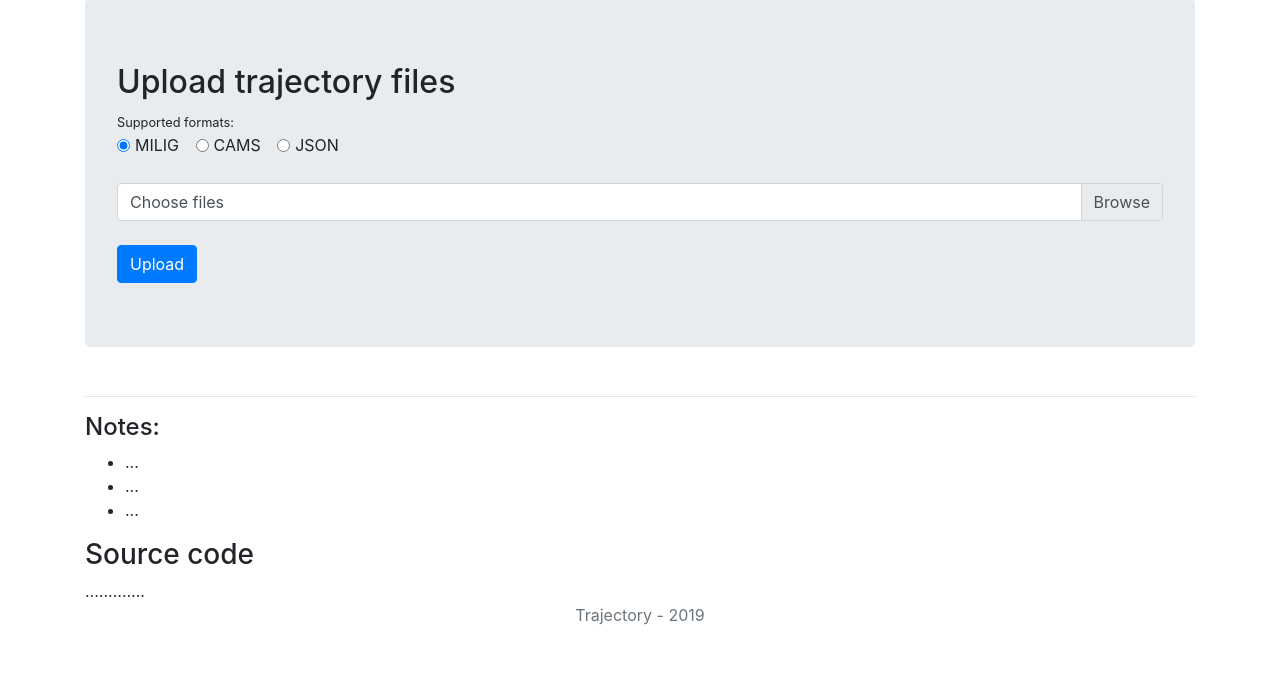
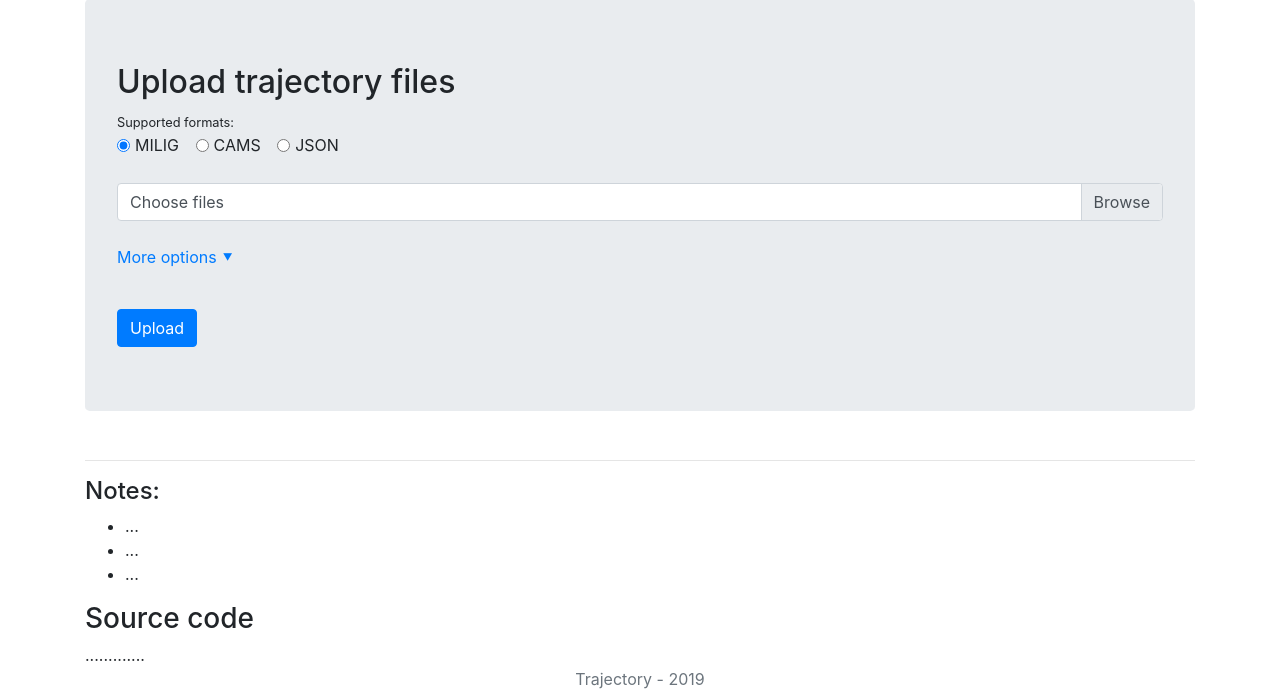
Before and after one commit to rickybassom/trajectory, a Flask app: page /trajectory/ in a window 1280 px wide. Shown: the part 101-800 px from the top of the page. Run offline with Flask 2, Linux system fonts and the light colour scheme; some libraries are stand-ins or nearby versions.

Commit message:
add more options

```diff
--- a/app/static/style.css
+++ b/app/static/style.css
@@ -1,6 +1,11 @@
 body {
     padding-top: 100px;
 }
+
+a {
+    text-decoration: none !important
+}
+
 #format-type {
     margin-bottom: 25px;
 }
--- a/app/templates/index.html
+++ b/app/templates/index.html
@@ -52,35 +52,69 @@
 <div class="container">
 
     <div class="row">
-        <div class="col-lg-12">
+        <div class="col-12">
             <div class="jumbotron">
                 <h2>Upload trajectory files</h2>
-                <small>Supported formats: </small>
+                <small>Supported formats:</small>
 
                 <div id="format-type">
                     <div class="form-check form-check-inline">
-                        <input class="form-check-input" type="radio" name="formatRadios" id="formatCheckboxMILIG" value="MILIG" checked>
+                        <input class="form-check-input" type="radio" name="formatRadios" id="formatCheckboxMILIG"
+                               value="MILIG" checked>
                         <label class="form-check-label" for="formatCheckboxMILIG">MILIG</label>
                     </div>
                     <div class="form-check form-check-inline">
-                        <input class="form-check-input" type="radio" name="formatRadios" id="formatCheckboxCAMS" value="CAMS">
+                        <input class="form-check-input" type="radio" name="formatRadios" id="formatCheckboxCAMS"
+                               value="CAMS">
                         <label class="form-check-label" for="formatCheckboxCAMS">CAMS</label>
                     </div>
                     <div class="form-check form-check-inline">
-                        <input class="form-check-input" type="radio" name="formatRadios" id="formatCheckboxJSON" value="JSON">
+                        <input class="form-check-input" type="radio" name="formatRadios" id="formatCheckboxJSON"
+                               value="JSON">
                         <label class="form-check-label" for="formatCheckboxJSON">JSON</label>
                     </div>
                 </div>
 
                 <form class="box" method="post" action="/" enctype="multipart/form-data">
                     <div class="input-group">
-
                         <div class="custom-file">
                             <input type="file" multiple class="custom-file-input" id="inputGroupFile01"
                                    aria-describedby="inputGroupFileAddon01">
                             <label class="custom-file-label" for="inputGroupFile01">Choose files</label>
                         </div>
                     </div>
+
+                    <br>
+
+                    <a data-toggle="collapse" href="#options" role="button" aria-expanded="false"
+                       aria-controls="options"><p>More options ⯆</p></a>
+
+                    <div class="collapse" id="options">
+                        <div class="card-body">
+                            <div class="form-group row">
+                                <label for="max-toffset" class="col-3 col-form-label">max_toffset</label>
+                                <div class="col-3">
+                                    <input class="form-control" type="number" value="5" placeholder="0" id="max-toffset">
+                                </div>
+                            </div>
+
+                            <div class="form-group row">
+                                <label for="v-init-part" class="col-3 col-form-label">v_init_part</label>
+                                <div class="col-3">
+                                    <input class="form-control" type="number" step="0.01" value="0.25" placeholder="0" id="v-init-part">
+                                </div>
+                            </div>
+
+                            <div class="form-group row">
+                                <label for="v-init-ht" class="col-3 col-form-label">v_init_ht</label>
+                                <div class="col-3">
+                                    <input class="form-control" type="number" value="" placeholder="None" id="v-init-ht">
+                                </div>
+                            </div>
+                        </div>
+                    </div>
+
+
                     <br>
                     <input type="button" value="Upload" class="btn btn-primary">
                 </form>
```
